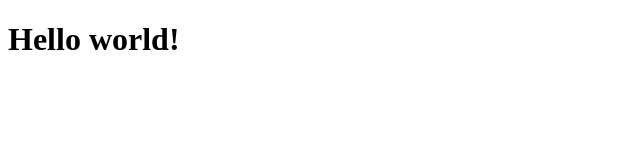
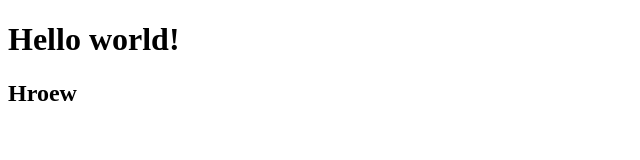
Before and after one commit to Zoren20/project, a plain HTML site: page index.html in a window 1280 px wide. Shown: the whole page, without its empty margins (0-640 px from the left). Drawn offline with Linux system fonts and the light colour scheme.

Commit message:
modify html

```diff
--- a/index.html
+++ b/index.html
@@ -9,6 +9,7 @@
 <body>
 
     <h1>Hello world!</h1>
+    <h2>Hroew</h2>
 
     <!--script>
         alert(1);
```
